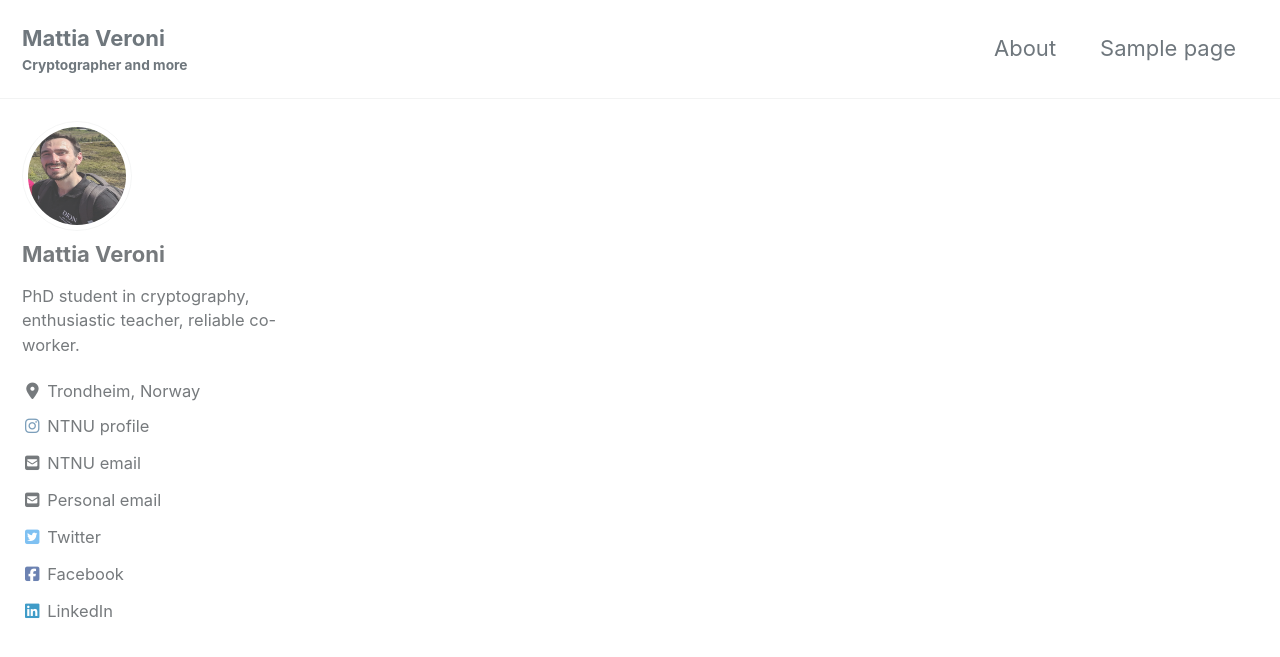
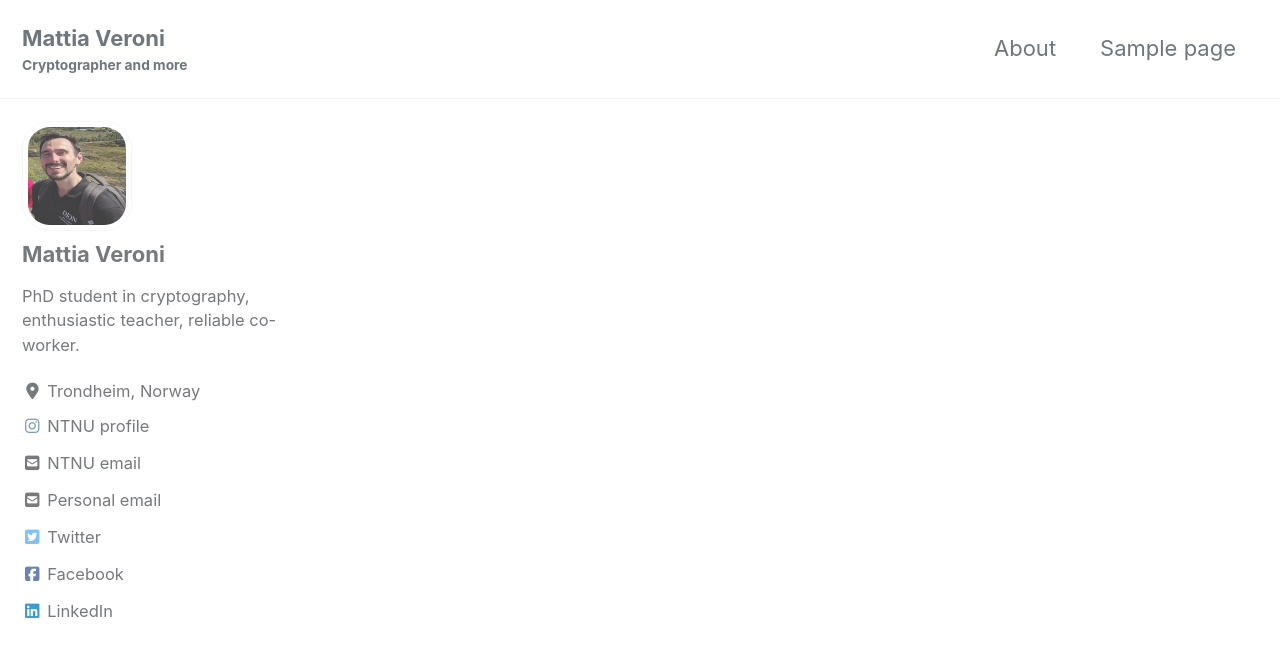
Before and after one commit to VeroniMattia/VeroniMattia.github.io, a Jekyll site: the page built from index.html, in a window 1280 px wide and 900 px high. Shown: the top 657 px of the window. Built offline with Jekyll 4.4.1, drawn with Linux system fonts in a browser that asks for light colours; cached includes are drawn as plain includes; nearby versions of some CDN libraries; the list of posts is cut into pages by our own code.

Commit message:
modifying avatar

```diff
--- a/_sass/minimal-mistakes/_sidebar.scss
+++ b/_sass/minimal-mistakes/_sidebar.scss
@@ -129,7 +129,7 @@
   img {
     max-width: 110px;
     max-height: 110px;
-    border-radius: 50%;
+    border-radius: 25%;
 
     @include breakpoint($large) {
       padding: 5px;
```
